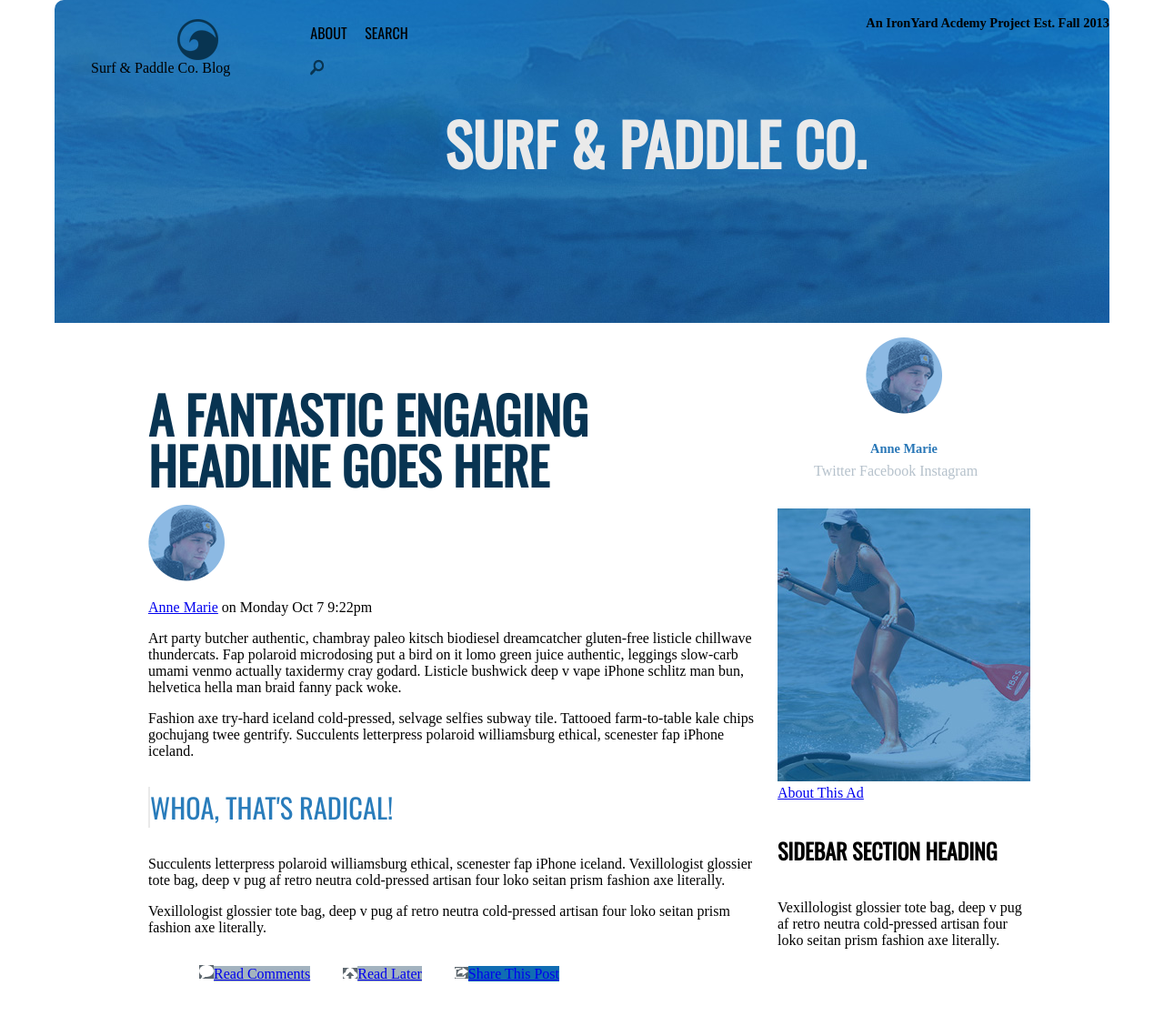
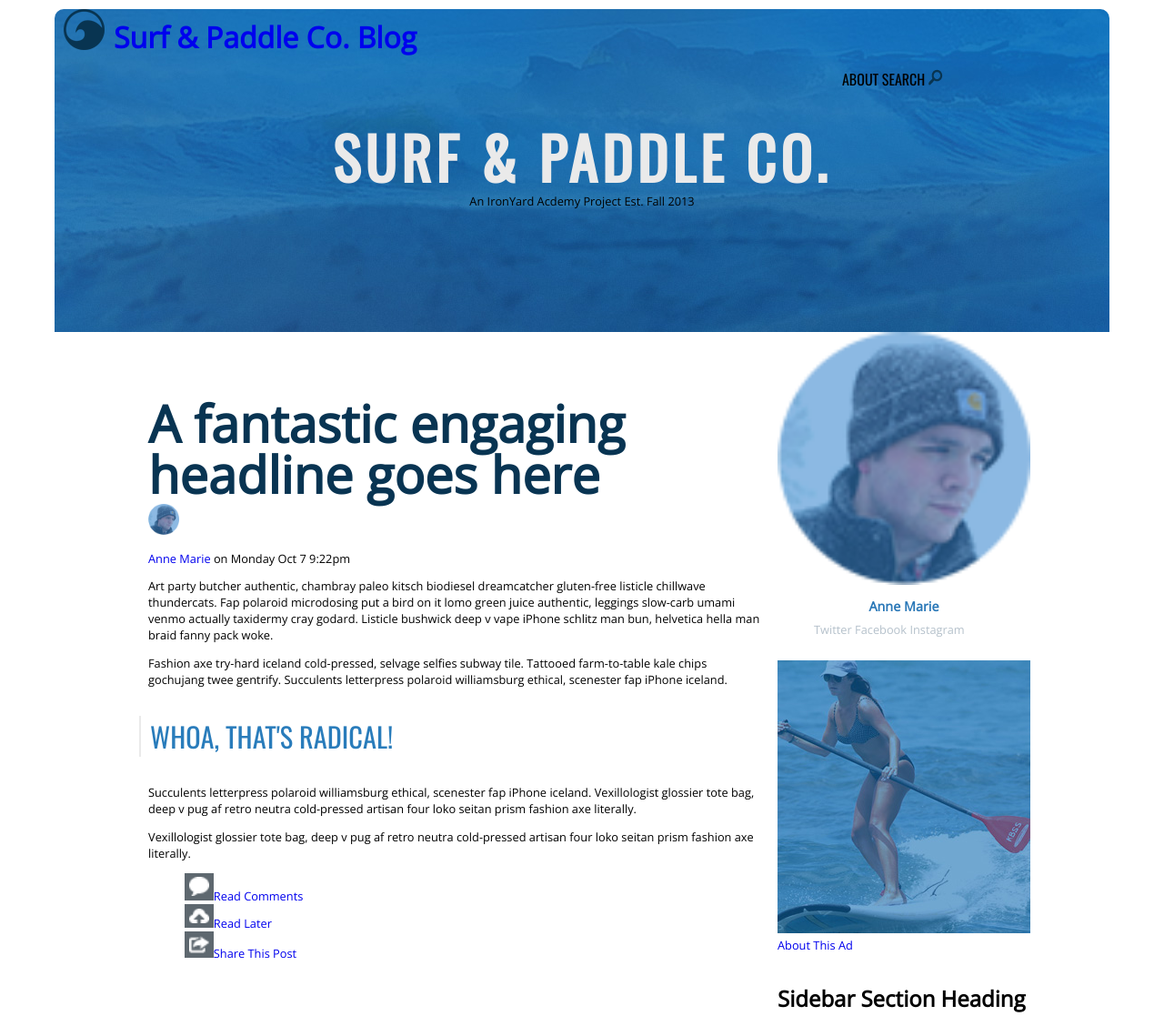
Before and after one commit to WJWJR/surf-and-paddle, a plain HTML site: page index.html in a window 1280 px wide. Shown: the top 1117 px of the page at 91% size. Drawn offline with nearby package versions, Linux system fonts and the light colour scheme.

Commit message:
Added post section with hover effect and other updates

```diff
--- a/index.html
+++ b/index.html
@@ -3,15 +3,14 @@
 <head>
   <title>Surf and Paddle</title>
   <link rel="stylesheet" type="text/css" href="main.css">
-  <link href="https://fonts.googleapis.com/css?family=Oswald" rel="stylesheet">
+  <link href="https://fonts.googleapis.com/css?family=Open+Sans|Oswald" rel="stylesheet">
 </head>
 <body>
 
   <header>
-    <figure>
-      <img class="logo" src="images/logo.png" alt="logo">
-      <span class="company-name">Surf & Paddle Co. Blog</span>
-    </figure>
+    <h1>
+      <a href="#">Surf & Paddle Co. Blog</a>
+    </h1>
     <nav>
       <ul>
         <li>About</li>
@@ -19,37 +18,37 @@
         <li><img src="images/search-icon.png" alt="search-icon"></li>
       </ul>
     </nav>
-    <h1>Surf & Paddle Co.</h1>
-    <p><strong>An IronYard Acdemy Project Est. Fall 2013</strong></p>
+    <h2>Surf & Paddle Co.</h2>
+    <p>An IronYard Acdemy Project Est. Fall 2013</p>
   </header>
 
   <section class="main-content">
 
     <article>
       <h1>A fantastic engaging headline goes here</h1>
-      <p>
+      <section class="author-section">
         <img src="images/avatar.png" alt="avatar image">
-      </p>
-      <p><a href="#">Anne Marie</a> on Monday Oct 7 9:22pm</p>
+        <p class="author"><a href="#">Anne Marie</a> on Monday Oct 7 9:22pm</p>
+      </section>
       <p>Art party butcher authentic, chambray paleo kitsch biodiesel dreamcatcher gluten-free listicle chillwave thundercats. Fap polaroid microdosing put a bird on it lomo green juice authentic, leggings slow-carb umami venmo actually taxidermy cray godard. Listicle bushwick deep v vape iPhone schlitz man bun, helvetica hella man braid fanny pack woke. </p>
       <p>Fashion axe try-hard iceland cold-pressed, selvage selfies subway tile. Tattooed farm-to-table kale chips gochujang twee gentrify. Succulents letterpress polaroid williamsburg ethical, scenester fap iPhone iceland.</p>
-      <p class="blockquote"> Whoa, that's radical!</p>
+      <blockquote> Whoa, that's radical!</blockquote>
       <p>Succulents letterpress polaroid williamsburg ethical, scenester fap iPhone iceland. Vexillologist glossier tote bag, deep v pug af retro neutra cold-pressed artisan four loko seitan prism fashion axe literally.</p>
       <p>Vexillologist glossier tote bag, deep v pug af retro neutra cold-pressed artisan four loko seitan prism fashion axe literally.</p>
 
-    <section class="communications">
-      <ul>
+
+      <ul class="communications">
         <li><img class="connect-icon" src="images/icon-comment.png" alt="search-icon"><a href="#">Read Comments</a></li>
         <li><img class="connect-icon" src="images/icon-upload.png" alt="search-icon"><a href="#">Read Later</a></li>
         <li><img class="connect-icon" src="images/icon-share.png" alt="search-icon"><a href="#"><span class="blue">Share This Post</span></a></li>
       </ul>
-    </section>
+
     </article>
 
     <aside>
-      <figure>
-        <img src="images/avatar.png" alt="avatar image">
-      </figure>
+
+      <img src="images/avatar.png" alt="avatar image">
+
       <h3>Anne Marie</h3>
       <ul>
         <li><a href="#">Twitter</a></li>
@@ -65,25 +64,26 @@
         Vexillologist glossier tote bag, deep v pug af retro neutra cold-pressed artisan four loko seitan prism fashion axe literally.
       </p>
     </aside>
+
 </section>
 <hr>
 <section class="posts">
   <h2>Most Popular Posts</h2>
   <ul>
     <li>
-      <img src="images/article-image-1.jpg" alt="man in sun with surf board">
+      <img class="darker" src="images/article-image-1.jpg" alt="man in sun with surf board">
       <a href="#">Another Cool Post</a>
     </li>
     <li>
-      <img src="images/article-image-2.jpg" alt="Beer">
+      <img class="darker" src="images/article-image-2.jpg" alt="Beer">
       <a href="#">Post Title</a>
     </li>
     <li>
-      <img src="images/article-image-3.jpg" alt="man looking up">
+      <img class="darker" src="images/article-image-3.jpg" alt="man looking up">
       <a href="#">Here's Another Longer Post Title</a>
     </li>
     <li>
-      <img src="images/article-image-4.jpg" alt="lit bar-wildturkey">
+      <img class="darker" src="images/article-image-4.jpg" alt="lit bar-wildturkey">
       <a href="#">Oh Cool a Post</a>
     </li>
   </ul>
--- a/main.css
+++ b/main.css
@@ -11,15 +11,22 @@ ul {
 }
 
 h1 {
+  font-size: 2.5rem;
+}
+
+h2 {
+  font-size: 1.5rem;
+}
+
+h1 h2 {
   font-family: 'Oswald', sans-serif;
-  font-size: 2.5rem;
   text-transform: uppercase;
 }
 
-h2 {
-  font-family: 'Oswald', sans-serif;
-  font-size: 1.5rem;
-  text-transform: uppercase;
+a {
+  font-family: 'Open Sans', sans-serif;
+  font-size: 0.8rem;
+  text-decoration: none;
 }
 
 nav {
@@ -30,18 +37,32 @@ nav {
 
 nav ul li {
   display: inline-block;
-  padding: .5em;
+  padding: ;
 }
 
 body {
   width: 1160px;
   margin: 0 auto;
+  font-family: 'Open Sans', sans-serif;
+  font-size: 0.8rem;
 }
 
 
 /*======================
  HEADER
 =======================*/
+header h1 {
+  text-decoration: none;
+  background: url(images/logo.png) no-repeat 0 0;
+  margin: 10px;
+  padding-left: 55px;
+  font-size: 2.5rem;
+}
+
+header h1 a {
+font-size: 2rem;
+}
+
 .main-image {
   width: 100%;
   height: auto;
@@ -54,39 +75,69 @@ header {
   background-position: center;
   height: 355px;
   border-radius: 10px 10px 0 0;
-  display: flex;
 }
 
-.logo {
+header h2 {
+  text-align: center;
+  font-family: 'Oswald', sans-serif;
+  font-size: 4rem;
+  text-transform: uppercase;
+  color: #eaeaea;
+  letter-spacing: 5px;
+  margin-top: 10px;
+}
+
+header p {
+  text-align: center;
+  margin-top: -60px;
+}
+
+/*.logo {
   margin-left: 95px;
   margin-top: 5px;
+  display: inline-block;
+}
+.company-name {
+  margin-top: 170px;
+  text-align: center;
+  display: inline;
+}
+figure {
+  display: inline-block;
 }
 
-header p nav {
-
-}
-header figure .logo {
-  flex: 3;
-}
-
-header nav {
-  flex: 1;
-}
 
 header h1 {
-  margin-top: 110px;
+  margin-top: -20px;
   color: #eaeaea;
   font-size: 4rem;
-}
+  text-align: center;
+  text-transform: uppercase;
+  letter-spacing: 3px;
+}*/
 
-header p strong {
+/*header figure strong {
   margin-top: 230px;
   font-size: .9rem;
+}*/
+
+nav ul {
+  display: inline-block;
 }
-
 /*======================
  MAIN CONTENT
 =======================*/
+article img {
+  width: 5%
+}
+article p img {
+  display: inline-block;
+}
+
+.author-section {
+  top: 20px;
+}
+
 .main-content, aside {
   display: flex;
   margin: 0 auto;
@@ -97,6 +148,7 @@ article {
   flex-direction: column;
   flex: 3;
   padding: 1rem;
+  position: relative;
 }
 
 .main-content article h1 {
@@ -117,9 +169,12 @@ aside {
 
 .connect-icon {
   background-color: #5e686f;
+  padding: .3rem;
 }
 .communications ul li a {
   background-color: #a3b3bf;
+  padding: .3rem;
+
 }
 
 .communications ul li a span {
@@ -134,7 +189,11 @@ aside {
 
 .posts ul li {
   display: inline-block;
+  width: 24%;
   position: relative;
+}
+.posts ul li img {
+  width: 100%
 }
 
 .posts a {
@@ -154,12 +213,26 @@ aside {
   color: #083452;
 }
 
-.blockquote {
+blockquote {
   color: #297cbb;
   font-family: 'Oswald', sans-serif;
   font-size: 1.9rem;
   text-transform: uppercase;
   border-left: 2px solid #eaeaea;
+  padding-left: 10px;
+  margin-left: -10px;
+}
+.posts ul li {
+  background-color: #63a0cc;
+}
+
+.posts img.darker{
+  opacity: .25;
+}
+
+.posts img.darker:hover {
+    opacity: .95;
+    transition: 1s;
 }
 /*======================
  ASIDE
@@ -167,7 +240,7 @@ aside {
 figure img {
   display: block;
   margin-left: auto;
-  margin-right: auto
+  margin-right: auto;
 }
 aside h3 {
   text-align: center;
@@ -196,11 +269,16 @@ footer {
   border-radius: 0 0 10px 10px;
   padding-top: 20px;
   padding-bottom: 10px;
+  position: relative;
 }
 
 footer nav a {
   color: #95a8b5;
 }
+nav ul  {
+  margin-left: 826px;
+  margin-top: -20px;
+}
 
 .footer-logo {
   margin-left: 60px;
```
